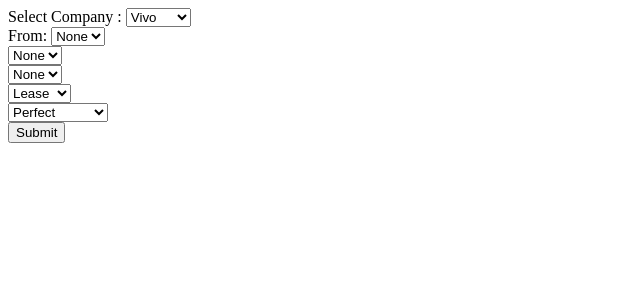
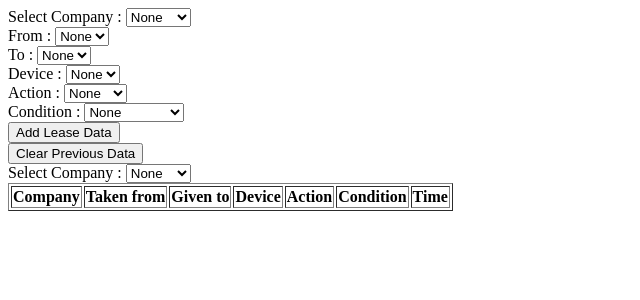
Before and after one commit to Mayaz47/leaseManagement, a Django app: page /lease/ in a window 1280 px wide. Shown: the top 300 px of the page, without its empty margins (0-640 px from the left). Run offline with Django 4.2, Linux system fonts and the light colour scheme; data comes from the database, SQL or seed files in the repository; both versions use the stored data as it was after the commit; lists and menus that the app fills with data are empty.

Commit message:
Modified Lease Management
Added Table manipulation function in Javascript to show list of lease objects based on selected company

```diff
--- a/CDLM/models.py
+++ b/CDLM/models.py
@@ -32,4 +32,4 @@
     device_name = models.CharField(max_length=255)
     action = models.CharField(max_length=255)
     status = models.CharField(max_length=255)
-    date = models.DateTimeField(default=now, editable=False)
+    date = models.DateTimeField(default=now)
--- a/CDLM/views.py
+++ b/CDLM/views.py
@@ -1,5 +1,5 @@
 from django.http import HttpResponse
-from django.shortcuts import render
+from django.shortcuts import render, redirect
 from CDLM.models import *
 from rest_framework.response import Response
 from rest_framework.decorators import api_view
@@ -8,10 +8,10 @@
 
 # Create your views here.
 
-c = Company.objects.all()
-e = Employee.objects.all()
-d = Device.objects.all()
+
+
 def home(request):
+    c = Company.objects.all()
     if request.method == 'POST':
         if 'register_company' in request.POST:
             doop = True
@@ -51,39 +51,54 @@
         return render(request, 'home.html', {'companies': c})
 
 def lease(request):
+    c = Company.objects.all()
+    e = Employee.objects.all()
+    d = Device.objects.all()
+    l = Lease.objects.all()
+    employees_json = serialize('json', e)
+    device_json = serialize('json', d)
+    lease_json = serialize('json', l)
+    context = {
+        'companies': c,
+        'employees': employees_json,
+        'devices': device_json,
+        'lease': lease_json,
+    }
     if request.method == 'POST':
-        # Get data from the form submission
-        company = request.POST['company']
-        employee_from = request.POST['empFrom']
-        employee_to = request.POST['empTo']
-        device_name= request.POST['device']
-        action  = request.POST['action']
-        status = request.POST['status']
+        if 'add_lease' in request.POST:
+            # Get data from the form submission
+            company = request.POST['company']
+            employee_from = request.POST['empFrom']
+            employee_to = request.POST['empTo']
+            device_name= request.POST['device']
+            action  = request.POST['action']
+            status = request.POST['status']
 
 
 
-        new_data = Lease(
-            company=company,
-            employee_from=employee_from,
-            employee_to=employee_to,
-            device_name=device_name,
-            action=action,
-            status=status,
+            new_data = Lease(
+                company=company,
+                employee_from=employee_from,
+                employee_to=employee_to,
+                device_name=device_name,
+                action=action,
+                status=status,
 
 
-        )
+            )
 
-        # Save the new data to the database
-        new_data.save()
+            # Save the new data to the database
+            new_data.save()
 
-        # Redirect to the display_data view after adding data
-        return HttpResponse("Success")
+            # Redirect to the display_data view after adding data
+            return redirect('lease')
+        elif 'clear' in request.POST:
+            latest_entry = Lease.objects.latest('id')
+            # Delete the latest entry
+            latest_entry.delete()
+            # Redirect to the same page after deletion
+            return redirect('lease')
+
     else:
-        employees_json = serialize('json', e)
-        device_json = serialize('json', d)
-        context = {
-            'companies': c,
-            'employees': employees_json,
-            'devices': device_json ,
-        }
+
         return render(request, 'lease.html', context)
--- a/templates/home.html
+++ b/templates/home.html
@@ -42,7 +42,5 @@
 </form>
 <a href="{% url 'lease' %}"><button>Manage Leased Devices</button></a>
 </head>
-<body>
 
-</body>
 </html>
--- a/templates/lease.html
+++ b/templates/lease.html
@@ -7,57 +7,105 @@
     {% csrf_token %}
          <div>
 
-        <label for="company">Select Company :</label>
+        <label for="company">Select Company :  </label>
         <select id="company" name="company" onchange="changeOptions()">
+            <option value="O">None</option>
             {% for company in companies %}
                 <option value="{{ company.company }}">{{ company.company }}</option>
             {% endfor %}
         </select>
         </div>
         <div>
-        <label for="empFrom"> From:</label>
+        <label for="empFrom"> From :  </label>
         <select id="empFrom" name="empFrom" >
             <option value="O">None</option>
         </select>
         </div>
+        <label for="empTo"> To :  </label>
         <select id="empTo" name="empTo" >
             <option value="O">None</option>
         </select>
         <div>
+         <label for="device"> Device :  </label>
         <select id="device" name="device" >
             <option value="O">None</option>
         </select>
          </div>
         <div>
+       <label for="action"> Action :  </label>
         <select id="action" name="action" >
-            <option value="A">Lease</option>
-            <option value="B">Return</option>
+
+            <option value="None">None</option>
+            <option value="Lease">Lease</option>
+            <option value="Return">Return</option>
         </select>
         </div>
         <div>
+         <label for="status"> Condition :  </label>
         <select id="status" name="status" >
-            <option value="A">Perfect</option>
-            <option value="B">Damaged</option>
-            <option value="C">Out of Action</option>
+            <option value="None">None</option>
+            <option value="Perfect">Perfect</option>
+            <option value="Damaged">Damaged</option>
+            <option value="Out of Action">Out of Action</option>
         </select>
         </div>
     <div>
-         <button type="submit">Submit</button>
+         <button type="submit" name="add_lease">Add Lease Data</button>
 
    </div>
 
    </form>
+    <form id="clear" method="post" action="{% url 'lease' %}">
+     {% csrf_token %}
+    <div>
+         <button type="submit" name="clear">Clear Previous Data</button>
+
+   </div>
+    </form>
+    <label for="company2">Select Company :  </label>
+        <select id="company2" name="company2" onchange="changeTable()">
+            <option value="O">None</option>
+            {% for company in companies %}
+                <option value="{{ company.company }}">{{ company.company }}</option>
+            {% endfor %}
+        </select>
+     <table id="table" border="1">
+        <thead>
+         <tr>
+            <th>Company</th>
+            <th>Taken from</th>
+            <th>Given to</th>
+            <th>Device</th>
+            <th>Action</th>
+            <th>Condition</th>
+            <th>Time</th>
+
+            <!-- Add more columns if needed -->
+        </tr>
+        </thead>
+        <tbody>
+        </tbody>
+       </table>
    <script>
         var employees = {{ employees|safe }};
         var devices = {{ devices|safe }};
+        var lease = {{ lease|safe }};
         function changeOptions() {
             var selectedCompany = document.getElementById("company").value;
             var empFromDropdown = document.getElementById("empFrom");
             var empToDropdown= document.getElementById("empTo");
             var deviceDropdown = document.getElementById("device");
-            empFromDropdown.innerHTML = "";
-            empToDropdown.innerHTML = "";
-            deviceDropdown.innerHTML = "";
+            empFromDropdown.innerHTML = '';
+            empToDropdown.innerHTML = '';
+            deviceDropdown.innerHTML = '';
+
+
+            var noneOption = document.createElement("option");
+            noneOption.text = 'None';
+
+            empFromDropdown.appendChild(noneOption.cloneNode(true));
+            empToDropdown.appendChild(noneOption.cloneNode(true));
+            deviceDropdown.appendChild(noneOption.cloneNode(true));
 
             employees.forEach(function(employee) {
             console.log( employee.fields.company_name );
@@ -83,11 +131,51 @@
 
 
     }
+        function changeTable() {
+            var selectedCompany = document.getElementById("company2").value;
+            var table = document.getElementById("table").getElementsByTagName('tbody')[0];
+            table.innerHTML = '';
+            lease.forEach(function(le) {
+            console.log( le.fields.company );
+            console.log(selectedCompany);
+            if (le.fields.company === selectedCompany) {
+                console.log("match found");
+                var newRow = table.insertRow(table.rows.length);
+                var cell1 = newRow.insertCell(0);
+                var cell2 = newRow.insertCell(1);
+                var cell3 = newRow.insertCell(2);
+                var cell4 = newRow.insertCell(3);
+                var cell5 = newRow.insertCell(4);
+                var cell6 = newRow.insertCell(5);
+                var cell7 = newRow.insertCell(6);
+                cell1.innerHTML = le.fields.company;
+                cell2.innerHTML = le.fields.employee_from;
+                cell3.innerHTML = le.fields.employee_to;
+                cell4.innerHTML = le.fields.device_name;
+                cell5.innerHTML = le.fields.action;
+                cell6.innerHTML = le.fields.status;
+                var date = new Date(le.fields.date);
+            newRow.insertCell().textContent = formatDate(date); // Format the date as needed
+        }
+    });
+}
+
+// Function to format date
+        function formatDate(date) {
+            // Example: "09/02/2024 12:30 PM"
+            var options = {
+                year: 'numeric',
+                month: '2-digit',
+                day: '2-digit',
+                hour: '2-digit',
+                minute: '2-digit',
+                hour12: true
+            };
+            return date.toLocaleString('en-US', options);
+}
     </script>
 
 
 </head>
-<body>
 
-</body>
 </html>
```
Also changed, not shown: CDLM/migrations/0005_alter_lease_date.py (added), db.sqlite3.
